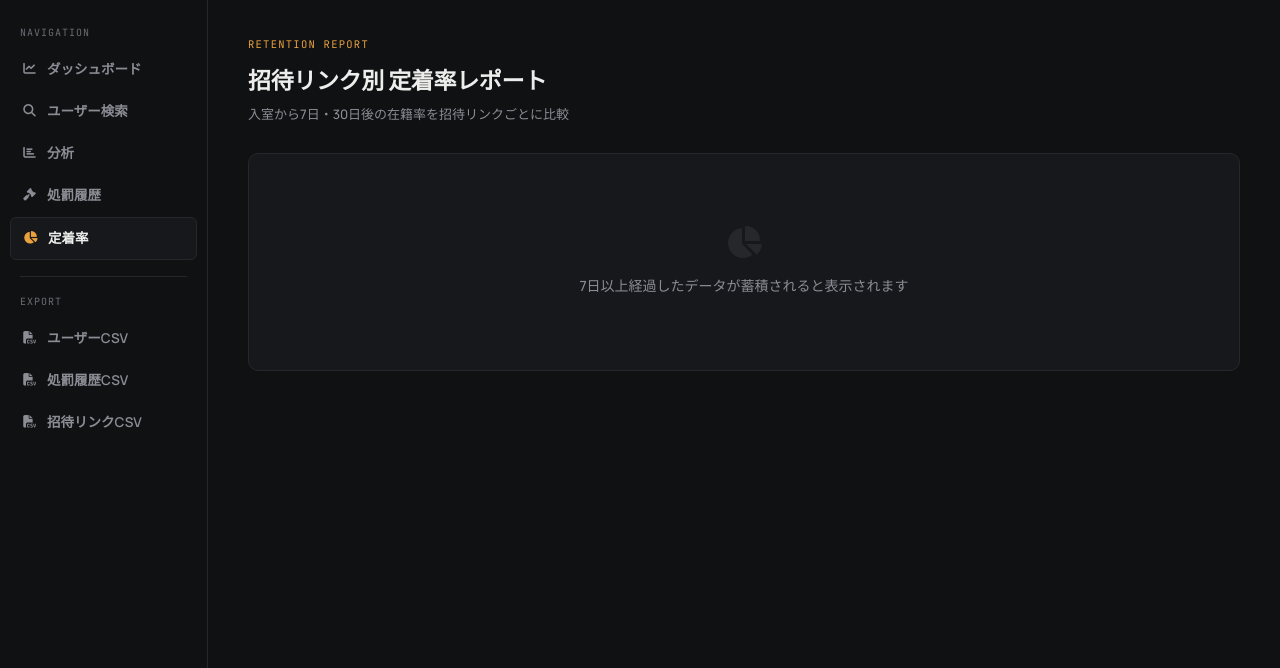
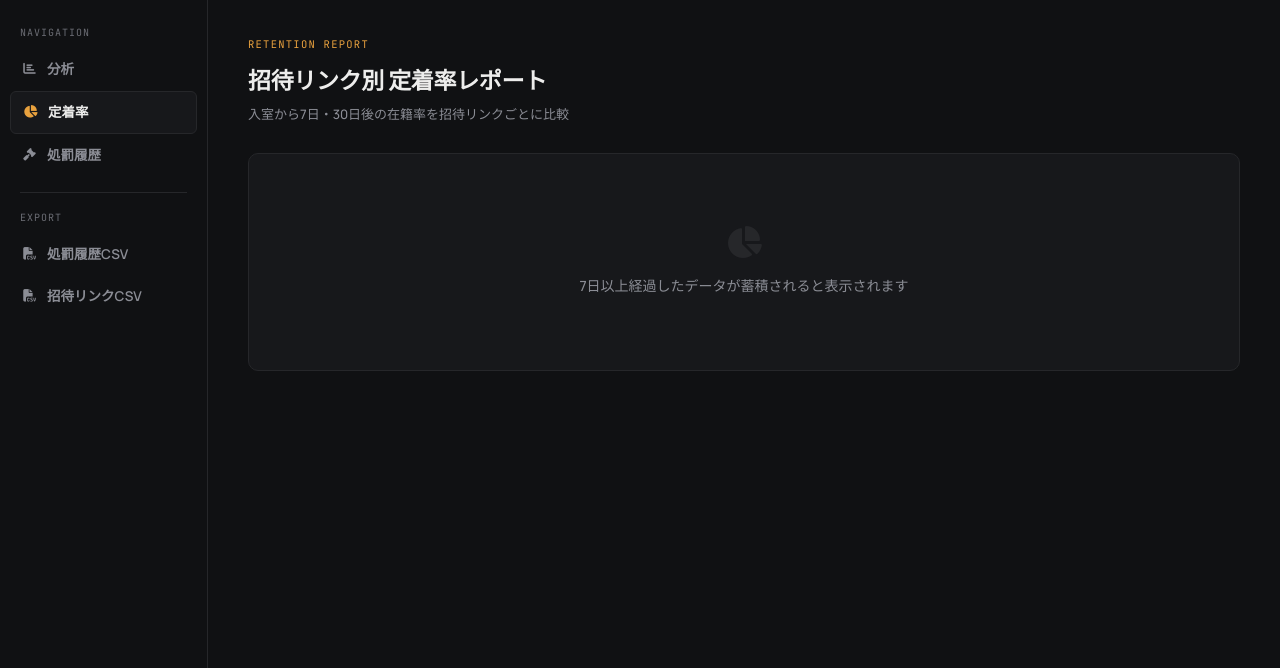
Before and after one commit to yuuuyunote/discord-dashboard, a FastAPI app: template templates/retention.html in a window 1280 px wide. Shown: the part 60-728 px from the top of the page. Run offline with FastAPI, Linux system fonts and the light colour scheme; the template is opened without the code that fills it, so the values that code supplies are empty; parts of the project's set-up code (start-up, migrations or seed data) failed here and were passed over.

Commit message:
Update retention.html

```diff
--- a/templates/retention.html
+++ b/templates/retention.html
@@ -19,16 +19,13 @@
     <aside class="sidebar">
       <div class="sidebar-label">Navigation</div>
       <nav class="sidebar-nav">
-        <a href="/dashboard" class=""><i class="fa-solid fa-chart-line"></i> ダッシュボード</a>
-        <a href="/search" class=""><i class="fa-solid fa-magnifying-glass"></i> ユーザー検索</a>
-        <a href="/analytics" class=""><i class="fa-solid fa-chart-bar"></i> 分析</a>
-        <a href="/punishments" class=""><i class="fa-solid fa-gavel"></i> 処罰履歴</a>
+        <a href="/analytics"><i class="fa-solid fa-chart-bar"></i> 分析</a>
         <a href="/retention" class="active"><i class="fa-solid fa-chart-pie"></i> 定着率</a>
+        <a href="/punishments"><i class="fa-solid fa-gavel"></i> 処罰履歴</a>
       </nav>
       <hr class="sidebar-divider">
       <div class="sidebar-label">Export</div>
       <nav class="sidebar-nav">
-        <a href="/api/csv/users" target="_blank"><i class="fa-solid fa-file-csv"></i> ユーザーCSV</a>
         <a href="/api/csv/punishments" target="_blank"><i class="fa-solid fa-file-csv"></i> 処罰履歴CSV</a>
         <a href="/api/csv/invites" target="_blank"><i class="fa-solid fa-file-csv"></i> 招待リンクCSV</a>
       </nav>
@@ -113,11 +110,9 @@
   </script>
   <!-- モバイル用ボトムナビ -->
   <nav class="dash-mobile-nav">
-    <a href="/dashboard" class=""><i class="fa-solid fa-chart-line"></i>ホーム</a>
-    <a href="/search" class=""><i class="fa-solid fa-magnifying-glass"></i>検索</a>
-    <a href="/analytics" class=""><i class="fa-solid fa-chart-bar"></i>分析</a>
-    <a href="/punishments" class=""><i class="fa-solid fa-gavel"></i>処罰</a>
+    <a href="/analytics"><i class="fa-solid fa-chart-bar"></i>分析</a>
     <a href="/retention" class="active"><i class="fa-solid fa-chart-pie"></i>定着率</a>
+    <a href="/punishments"><i class="fa-solid fa-gavel"></i>処罰</a>
   </nav>
 </body>
 </html>
```
